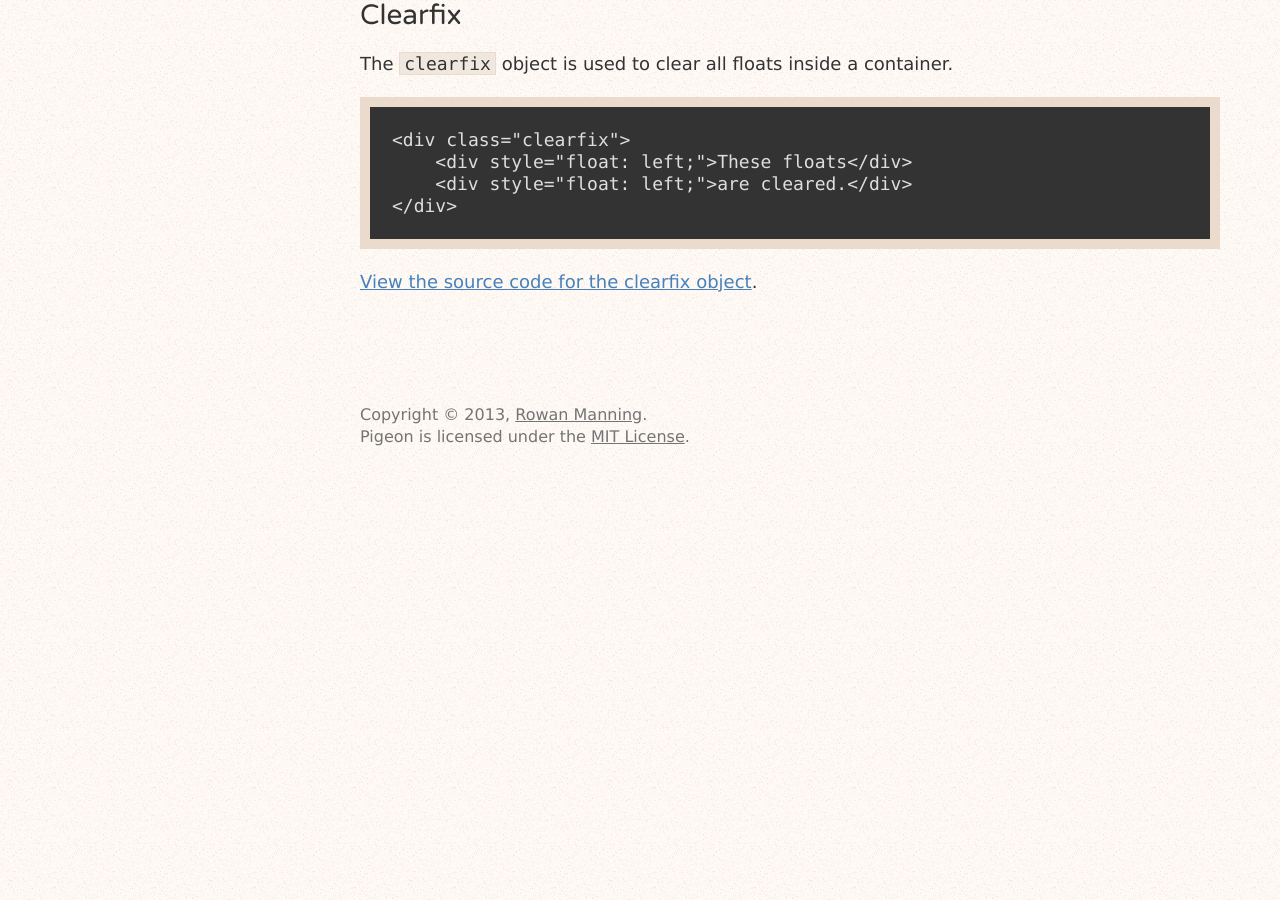
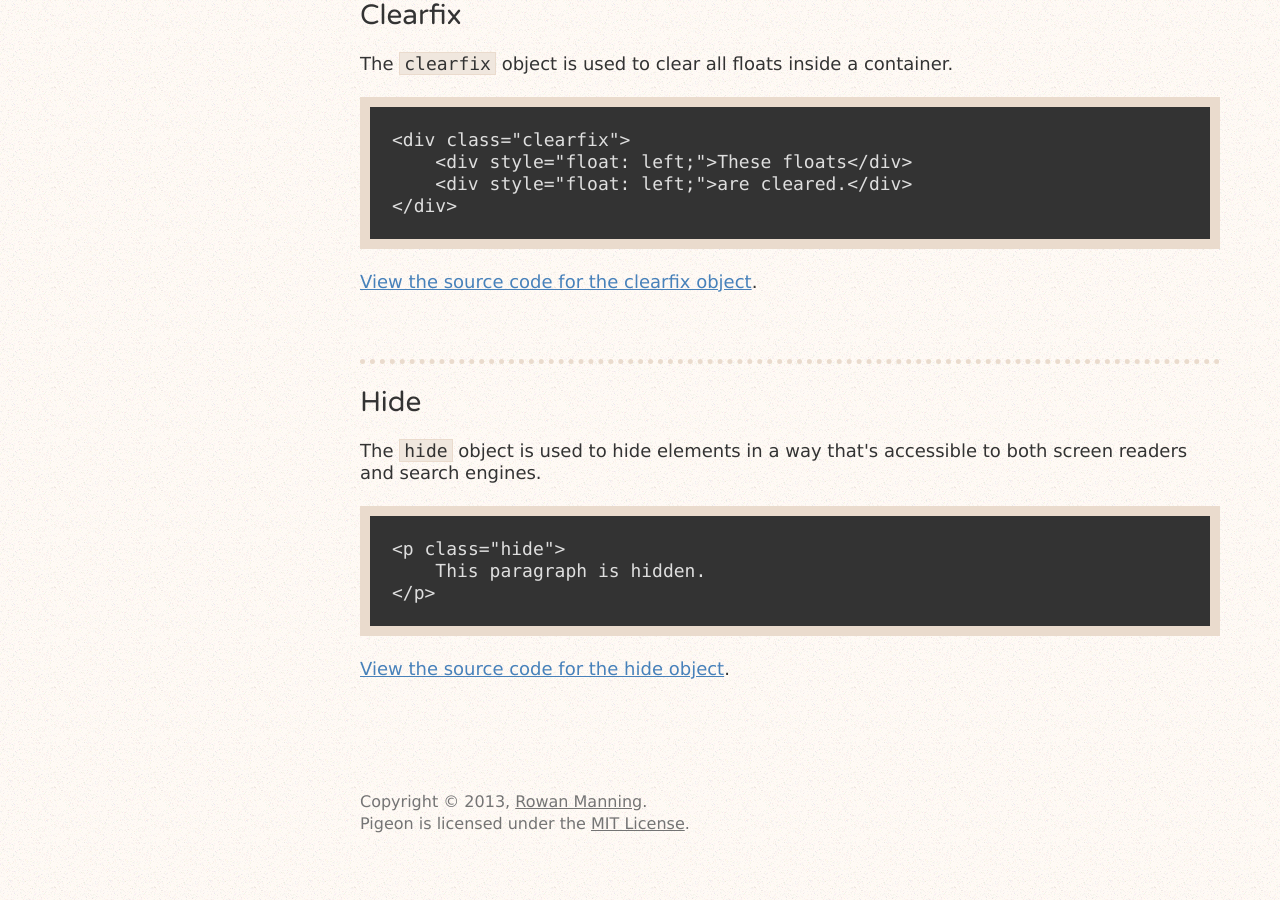
Before and after one commit to rowanmanning/pigeon, a Jekyll site: the page built from docs/objects/index.html, in a window 1280 px wide and 900 px high, scrolled down 8964 px. Built offline with Jekyll 4.4.1, drawn with Linux system fonts in a browser that asks for light colours.

Commit message:
Document the Hide object

```diff
--- a/docs/objects/index.html
+++ b/docs/objects/index.html
@@ -513,4 +513,25 @@ layout: page
 
     </div>
 
+
+    <div id="utilities-hide" class="typearea css-object">
+        <h3>
+            <a href="#utilities-hide" class="section-link">Hide</a>
+        </h3>
+
+        <p>
+            The <code>hide</code> object is used to hide elements in a way
+            that's accessible to both screen readers and search engines.
+        </p>
+
+        <div class="css-example">
+            {% highlight html %}<p class="hide">
+    This paragraph is hidden.
+</p>{% endhighlight %}
+        </div>
+
+        <p><a href="{{ site.repo.url }}/blob/{{ site.repo.branch }}/lib/object/hide.scss">View the source code for the hide object</a>.</p>
+
+    </div>
+
 </div>
```
